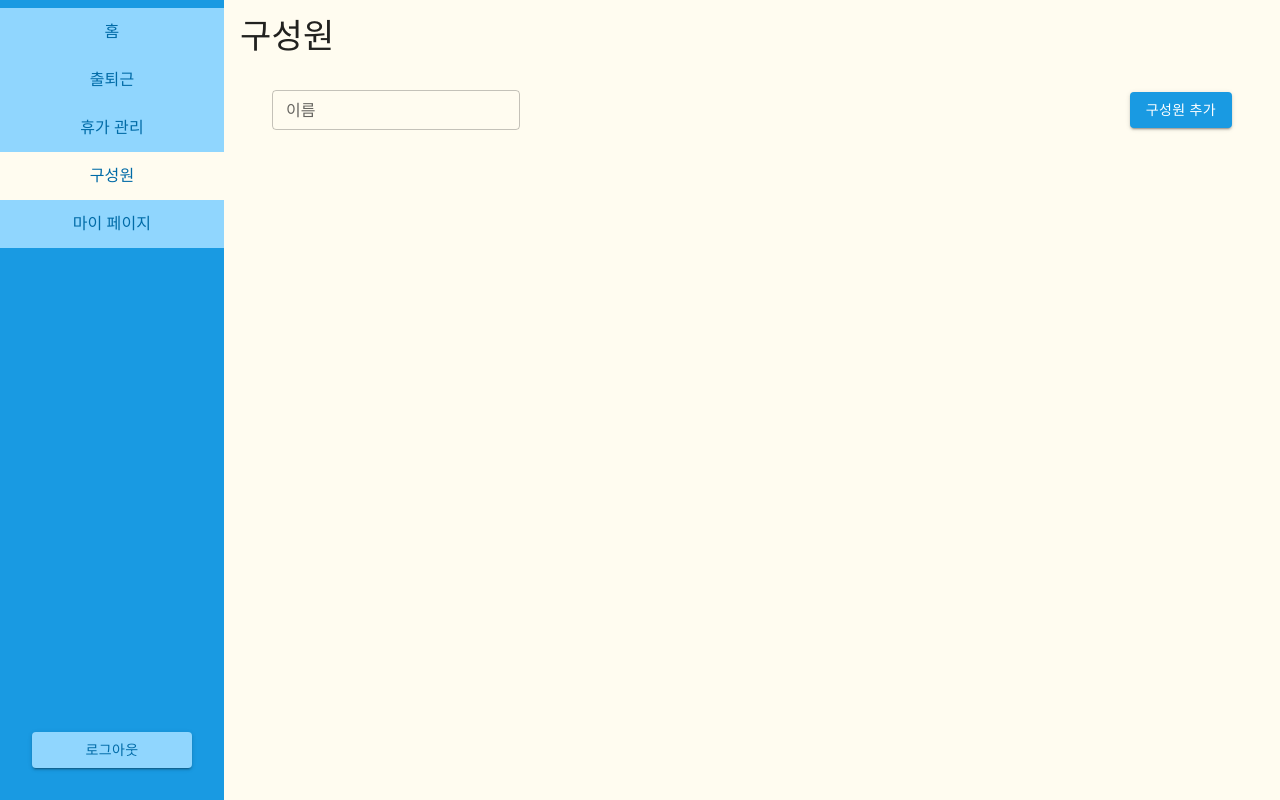
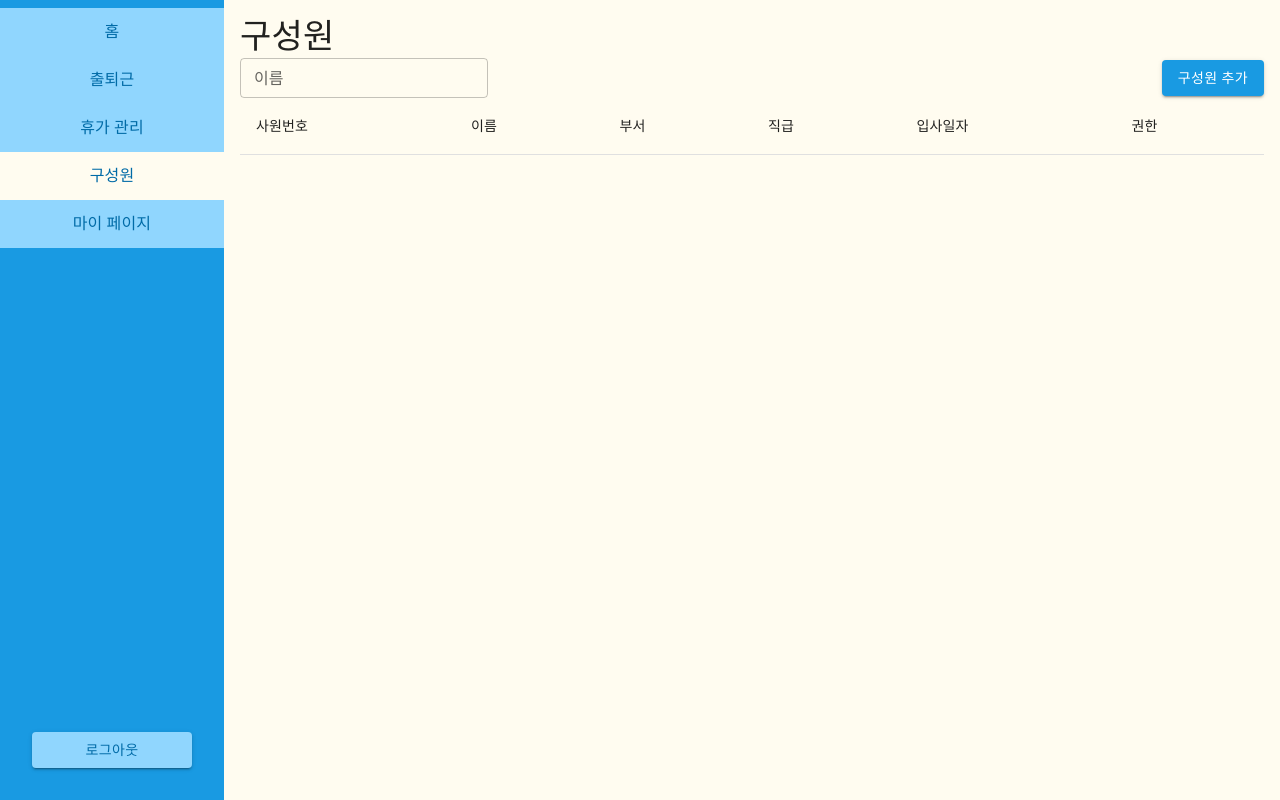
Before and after one commit to Fly-Flow/Flow-FE, a Next.js app: page /employees in a window 1280 px wide. Built offline with nearby package versions, Linux system fonts and the light colour scheme.

Commit message:
feat: add table layout

```diff
--- a/src/components/Employees/index.tsx
+++ b/src/components/Employees/index.tsx
@@ -1,4 +1,23 @@
-import { Box, Button, TextField, Typography } from "@mui/material";
+import {
+  Box,
+  Button,
+  Table,
+  TableBody,
+  TableCell,
+  TableContainer,
+  TableHead,
+  TableRow,
+  TextField,
+  Typography,
+} from "@mui/material";
+
+const renderHeader = () => {
+  return (
+    <Typography variant="h4" sx={{ cursor: "default" }}>
+      구성원
+    </Typography>
+  );
+};
 
 const renderToolbar = () => {
   return (
@@ -7,7 +26,6 @@ const renderToolbar = () => {
         display: "flex",
         justifyContent: "space-between",
         alignItems: "center",
-        padding: "2rem",
       }}
     >
       <TextField size="small" label="이름" />
@@ -16,13 +34,32 @@ const renderToolbar = () => {
   );
 };
 
+const renderTable = () => {
+  return (
+    <TableContainer>
+      <Table>
+        <TableHead>
+          <TableRow>
+            <TableCell>사원번호</TableCell>
+            <TableCell>이름</TableCell>
+            <TableCell>부서</TableCell>
+            <TableCell>직급</TableCell>
+            <TableCell>입사일자</TableCell>
+            <TableCell>권한</TableCell>
+          </TableRow>
+        </TableHead>
+        <TableBody></TableBody>
+      </Table>
+    </TableContainer>
+  );
+};
+
 const Employees: React.FC = (props) => {
   return (
     <>
-      <Typography variant="h4" sx={{ cursor: "default" }}>
-        구성원
-      </Typography>
+      {renderHeader()}
       {renderToolbar()}
+      {renderTable()}
     </>
   );
 };
```
